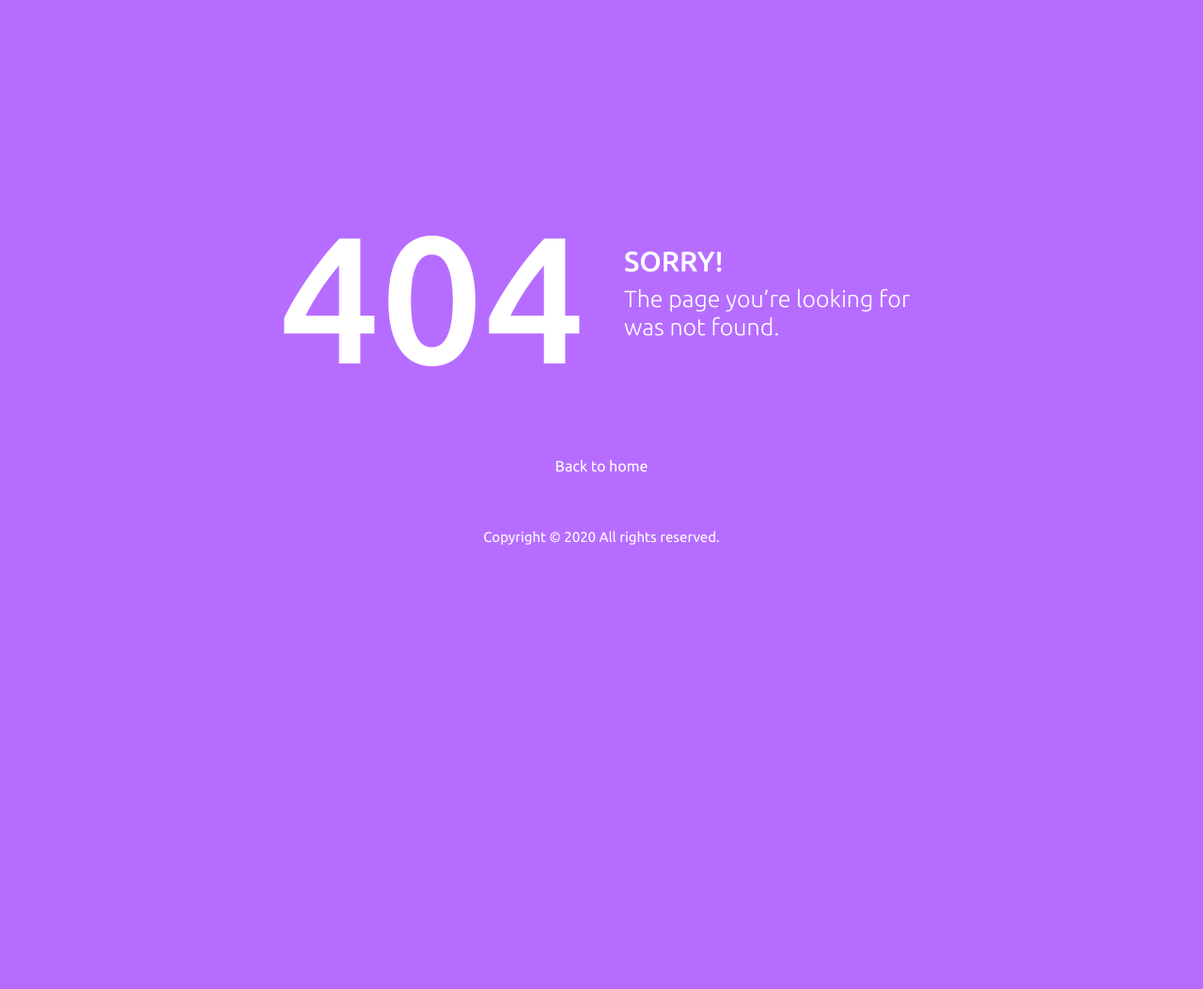
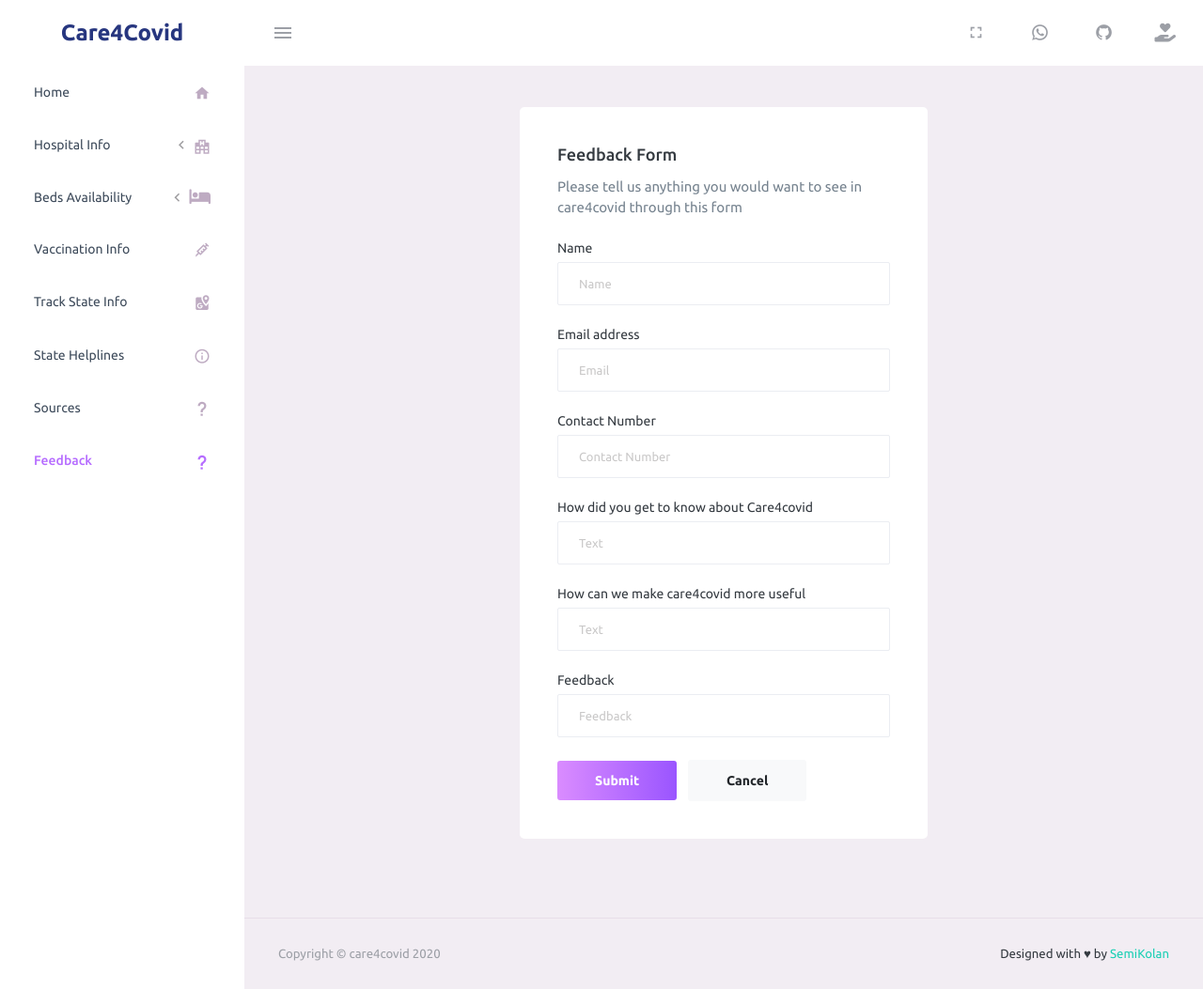
Before and after one commit to semikolan-co/care4covid, a Flask app: page /feedback in a window 1280 px wide. Shown: the whole page at 94% size. Before the commit the page ends 580 px from the top, so only its background shows below. Run offline with Flask 2, Linux system fonts and the light colour scheme; some libraries are stand-ins or nearby versions.

Commit message:
added feedback form

```diff
--- a/main.py
+++ b/main.py
@@ -52,6 +52,10 @@
         data = json.load(f)['data']
     return render_template('helpline.html', data=data)
 
+@app.route('/feedback')
+def feedback():
+    return render_template('feedback.html')
+
 @app.route('/hospital/<state>')
 def hospital(state):
     try:
--- a/templates/beds.html
+++ b/templates/beds.html
@@ -26,7 +26,7 @@
                         {% for hospital in data %}
 
                         <tr>
-                            <td class="" style="">{{hospital['hospitalName'].split('/')[0]}} {% if hospital['hospitalName'].split('/')[1] != hospital['hospitalName'].split('/')[0] %}
+                            <td class="">{{hospital['hospitalName'].split('/')[0]}} {% if hospital['hospitalName'].split('/')[1] != hospital['hospitalName'].split('/')[0] %}
                                 <br><br>{{hospital['hospitalName'].split('/')[1]}} {% endif %}</td>
                             <td class=" "><a href="{{hospital[ 'Address']}} "><i class="fa fa-map-marker "></i></a> </td>
                             <td class=" ">{{hospital['hospitalType']}}</td>
--- /dev/null
+++ b/templates/feedback.html
@@ -0,0 +1,37 @@
+{% set title = "Feedback" %} {% extends "layout.html" %} {% block body %}
+<div class="col-md-6 grid-margin stretch-card mx-auto">
+    <div class="card">
+      <div class="card-body"><h4 class="card-title">Feedback form</h4>
+        <p class="card-description"> Please tell us anything you would want to see in care4covid through this form </p>
+        <form class="forms-sample">
+          <div class="form-group">
+            <label for="exampleInputUsername1">Name</label>
+            <input type="text" class="form-control" id="exampleInputUsername1" placeholder="Name" required>
+          </div>
+          <div class="form-group">
+            <label for="exampleInputEmail1">Email address</label>
+            <input type="email" class="form-control" id="exampleInputEmail1" placeholder="Email">
+          </div>
+          <div class="form-group">
+            <label for="exampleInputNumber">Contact Number</label>
+            <input type="number" class="form-control" id="exampleInputNumber1" placeholder="Contact Number">
+          </div>
+          <div class="form-group">
+            <label for="exampleInputName1">How did you get to know about Care4covid</label>
+            <input type="text" class="form-control" id="exampleInputName1" placeholder="Text">
+          </div>
+          <div class="form-group">
+            <label for="exampleInputName1">How can we make care4covid more useful</label>
+            <input type="text" class="form-control" id="exampleInputName1" placeholder="Text">
+          </div>
+          <div class="form-group">
+            <label for="exampleInputName1">Feedback</label>
+            <input type="text" class="form-control" id="exampleInputName1" placeholder="Feedback">
+          </div>
+          <button type="submit" class="btn btn-gradient-primary mr-2">Submit</button>
+          <button class="btn btn-light">Cancel</button>
+        </form>
+      </div>
+    </div>
+  </div>
+  {% endblock %}
--- a/templates/layout.html
+++ b/templates/layout.html
@@ -270,6 +270,12 @@
                             <i class="mdi mdi-help menu-icon"></i>
                         </a>
                     </li>
+                    <li class="nav-item">
+                        <a class="nav-link" href="/feedback">
+                            <span class="menu-title">Feedback</span>
+                            <i class="mdi mdi-help menu-icon"></i>
+                        </a>
+                    </li>
 
 
                 </ul>
```
